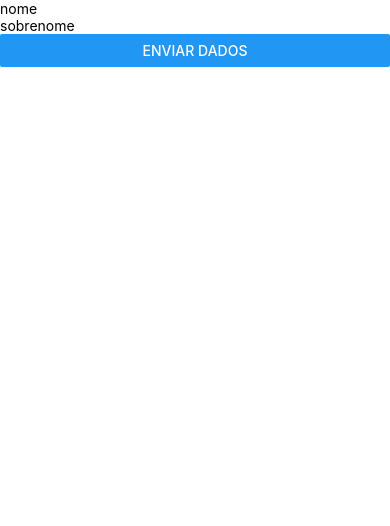
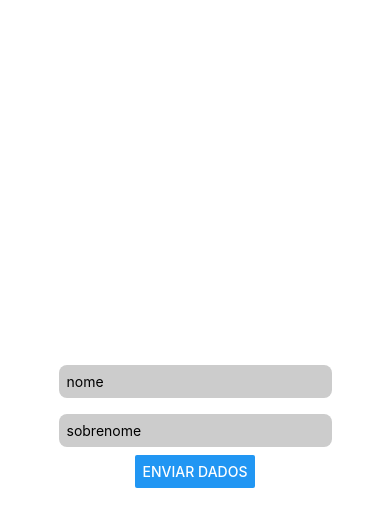
Before and after one commit to programadormovel/hookform, a React Native app: screen / in a window 390 px wide. Shown: the top 526 px of the page. Built offline with nearby package versions, Linux system fonts and the light colour scheme.

Commit message:
Aplicado o estilo no container e input

```diff
--- a/App.js
+++ b/App.js
@@ -6,10 +6,33 @@ import { useForm, Controller } from 'react-hook-form';
 export default function HookForm() {
 
   return (
-    <View>
-      <TextInput value = {"nome"} />
-      <TextInput value={'sobrenome'} />
+    <View style={styles.container}>
+      <TextInput
+        style={styles.input}
+        value = {"nome"} />
+
+      <TextInput
+        style={styles.input}
+        value={'sobrenome'} />
+
       <Button title="Enviar Dados" />
     </View>
   )
 }
+
+const styles = StyleSheet.create({
+  container: {
+    display: 'flex',
+    flex: 1,
+    backgroundColor: "#fff",
+    alignItems: 'center',
+    justifyContent: 'center',
+  },
+  input: {
+    backgroundColor: "#ccc",
+    margin: 8,
+    padding: 8,
+    minWidth: '70%',
+    borderRadius: 8,
+  }
+})
```
